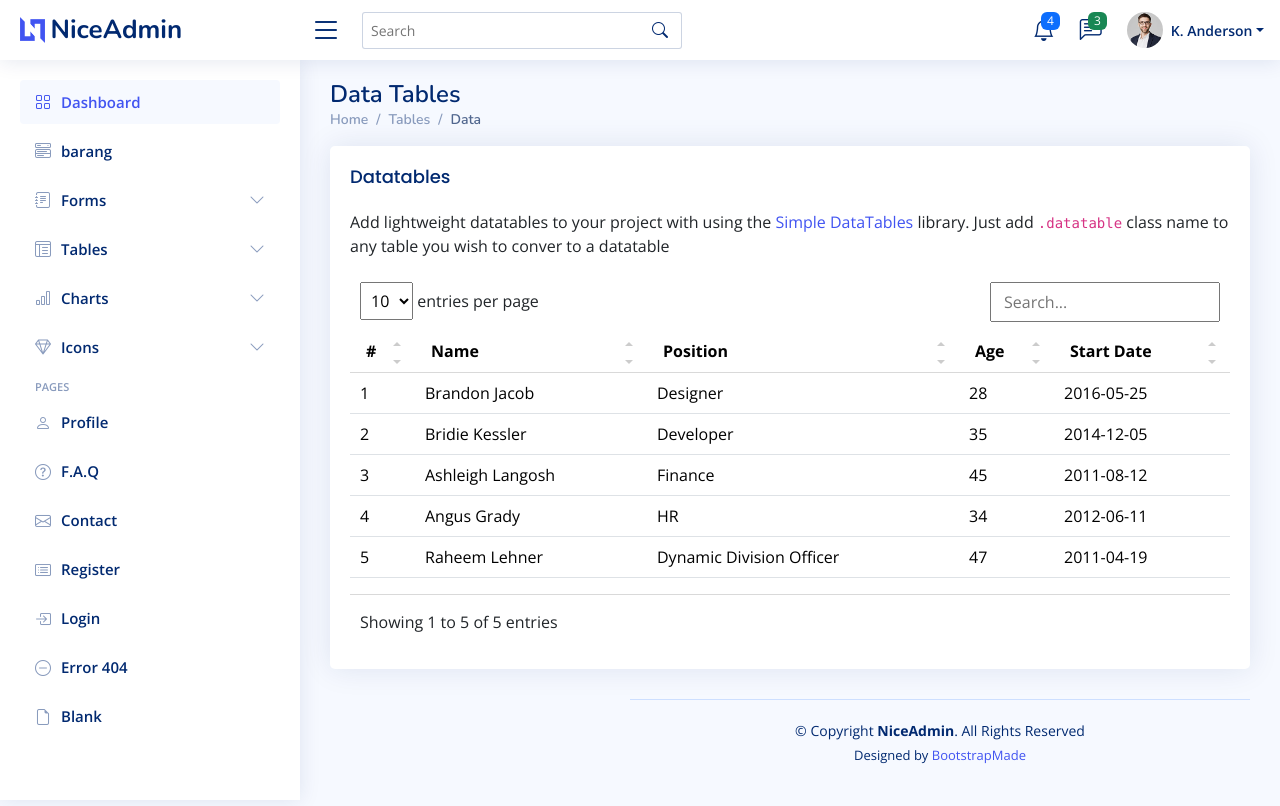
After one commit to yienn-na/gudang, a Laravel app: page /barang in a window 1280 px wide. The commit adds this page. Run offline with Laravel 12, Linux system fonts and the light colour scheme; some libraries are stand-ins or nearby versions.

Commit message:
wadaheell

```diff
--- a/app/Http/Controllers/CSZ.php
+++ b/app/Http/Controllers/CSZ.php
@@ -12,4 +12,9 @@ class CSZ extends Controller
        $data['page'] = 'dashboard';
         return view('template',$data);
     }
+    public function barang($value='')
+    {
+        $data['page'] = 'barang';
+        return view('template',$data);
+    }
 }
--- /dev/null
+++ b/resources/views/barang.blade.php
@@ -0,0 +1,77 @@
+    <div class="pagetitle">
+      <h1>Data Tables</h1>
+      <nav>
+        <ol class="breadcrumb">
+          <li class="breadcrumb-item"><a href="index.html">Home</a></li>
+          <li class="breadcrumb-item">Tables</li>
+          <li class="breadcrumb-item active">Data</li>
+        </ol>
+      </nav>
+    </div><!-- End Page Title -->
+
+    <section class="section">
+      <div class="row">
+        <div class="col-lg-12">
+
+          <div class="card">
+            <div class="card-body">
+              <h5 class="card-title">Datatables</h5>
+              <p>Add lightweight datatables to your project with using the <a href="https://github.com/fiduswriter/Simple-DataTables" target="_blank">Simple DataTables</a> library. Just add <code>.datatable</code> class name to any table you wish to conver to a datatable</p>
+
+              <!-- Table with stripped rows -->
+              <table class="table datatable">
+                <thead>
+                  <tr>
+                    <th scope="col">#</th>
+                    <th scope="col">Name</th>
+                    <th scope="col">Position</th>
+                    <th scope="col">Age</th>
+                    <th scope="col">Start Date</th>
+                  </tr>
+                </thead>
+                <tbody>
+                  <tr>
+                    <th scope="row">1</th>
+                    <td>Brandon Jacob</td>
+                    <td>Designer</td>
+                    <td>28</td>
+                    <td>2016-05-25</td>
+                  </tr>
+                  <tr>
+                    <th scope="row">2</th>
+                    <td>Bridie Kessler</td>
+                    <td>Developer</td>
+                    <td>35</td>
+                    <td>2014-12-05</td>
+                  </tr>
+                  <tr>
+                    <th scope="row">3</th>
+                    <td>Ashleigh Langosh</td>
+                    <td>Finance</td>
+                    <td>45</td>
+                    <td>2011-08-12</td>
+                  </tr>
+                  <tr>
+                    <th scope="row">4</th>
+                    <td>Angus Grady</td>
+                    <td>HR</td>
+                    <td>34</td>
+                    <td>2012-06-11</td>
+                  </tr>
+                  <tr>
+                    <th scope="row">5</th>
+                    <td>Raheem Lehner</td>
+                    <td>Dynamic Division Officer</td>
+                    <td>47</td>
+                    <td>2011-04-19</td>
+                  </tr>
+                </tbody>
+              </table>
+              <!-- End Table with stripped rows -->
+
+            </div>
+          </div>
+
+        </div>
+      </div>
+    </section>
--- a/resources/views/menu.blade.php
+++ b/resources/views/menu.blade.php
@@ -240,82 +240,11 @@
       </li><!-- End Dashboard Nav -->
 
       <li class="nav-item">
-        <a class="nav-link collapsed" data-bs-target="#components-nav" data-bs-toggle="collapse" href="#">
-          <i class="bi bi-menu-button-wide"></i><span>Components</span><i class="bi bi-chevron-down ms-auto"></i>
+        <a class="nav-link collapsed" href="/barang">
+          <i class="bi bi-menu-button-wide"></i><span>barang</span>
+
         </a>
-        <ul id="components-nav" class="nav-content collapse " data-bs-parent="#sidebar-nav">
-          <li>
-            <a href="components-alerts.html">
-              <i class="bi bi-circle"></i><span>Alerts</span>
-            </a>
-          </li>
-          <li>
-            <a href="components-accordion.html">
-              <i class="bi bi-circle"></i><span>Accordion</span>
-            </a>
-          </li>
-          <li>
-            <a href="components-badges.html">
-              <i class="bi bi-circle"></i><span>Badges</span>
-            </a>
-          </li>
-          <li>
-            <a href="components-breadcrumbs.html">
-              <i class="bi bi-circle"></i><span>Breadcrumbs</span>
-            </a>
-          </li>
-          <li>
-            <a href="components-buttons.html">
-              <i class="bi bi-circle"></i><span>Buttons</span>
-            </a>
-          </li>
-          <li>
-            <a href="components-cards.html">
-              <i class="bi bi-circle"></i><span>Cards</span>
-            </a>
-          </li>
-          <li>
-            <a href="components-carousel.html">
-              <i class="bi bi-circle"></i><span>Carousel</span>
-            </a>
-          </li>
-          <li>
-            <a href="components-list-group.html">
-              <i class="bi bi-circle"></i><span>List group</span>
-            </a>
-          </li>
-          <li>
-            <a href="components-modal.html">
-              <i class="bi bi-circle"></i><span>Modal</span>
-            </a>
-          </li>
-          <li>
-            <a href="components-tabs.html">
-              <i class="bi bi-circle"></i><span>Tabs</span>
-            </a>
-          </li>
-          <li>
-            <a href="components-pagination.html">
-              <i class="bi bi-circle"></i><span>Pagination</span>
-            </a>
-          </li>
-          <li>
-            <a href="components-progress.html">
-              <i class="bi bi-circle"></i><span>Progress</span>
-            </a>
-          </li>
-          <li>
-            <a href="components-spinners.html">
-              <i class="bi bi-circle"></i><span>Spinners</span>
-            </a>
-          </li>
-          <li>
-            <a href="components-tooltips.html">
-              <i class="bi bi-circle"></i><span>Tooltips</span>
-            </a>
-          </li>
-        </ul>
-      </li><!-- End Components Nav -->
+        </li> <!-- End barang Nav -->
 
       <li class="nav-item">
         <a class="nav-link collapsed" data-bs-target="#forms-nav" data-bs-toggle="collapse" href="#">
--- a/routes/web.php
+++ b/routes/web.php
@@ -3,3 +3,4 @@
 use Illuminate\Support\Facades\Route;
 
 Route::get('/', 'App\Http\Controllers\CSZ@index');
+Route::get('/barang', 'App\Http\Controllers\CSZ@barang');
```
